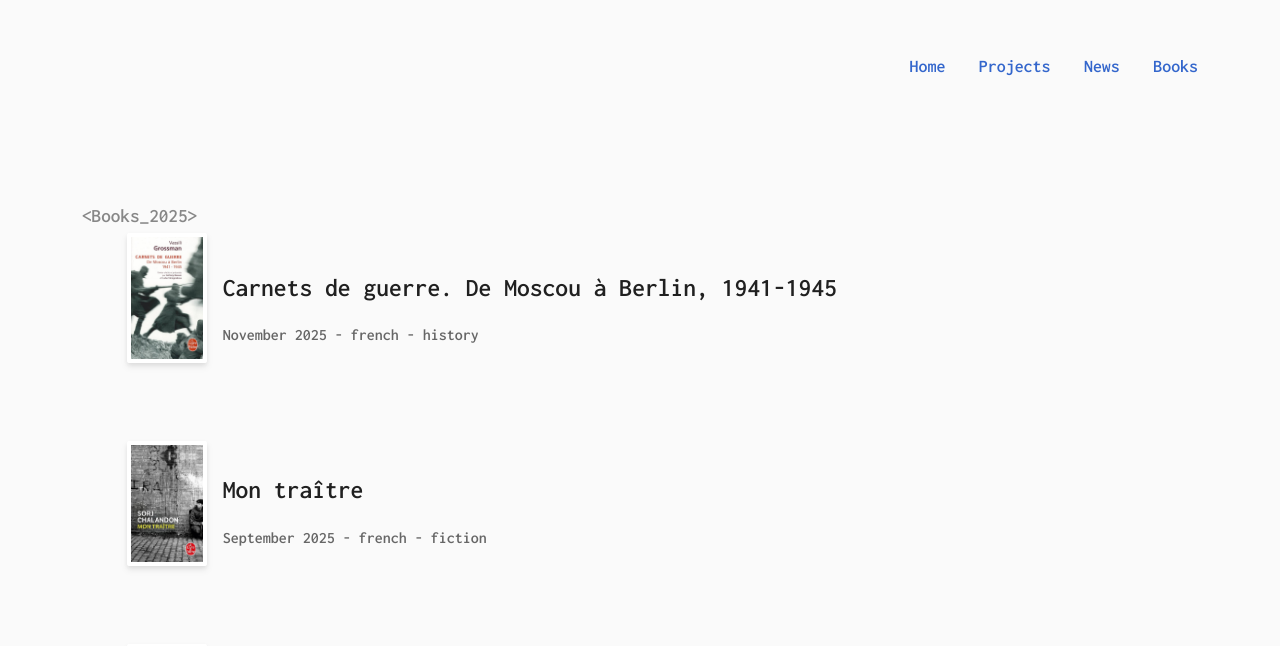
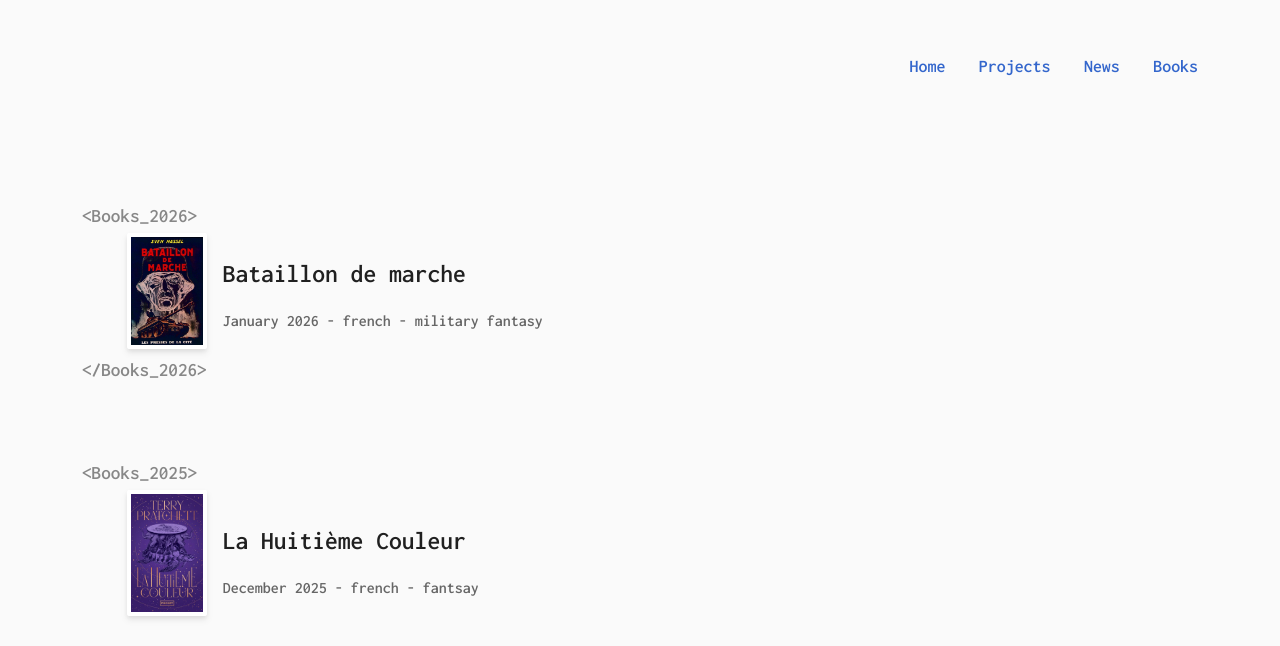
Before and after one commit to kevinch/kevinchevallierme, a Next.js app: page /books in a window 1280 px wide. Shown: the part 147-793 px from the top of the page. Built offline with nearby package versions, Linux system fonts and the light colour scheme.

Commit message:
add books jan 2026

```diff
--- a/components/Books.tsx
+++ b/components/Books.tsx
@@ -3,9 +3,29 @@ import Book from "./Book";
 function Books() {
   return (
     <div className="books-container container">
+      <span className="code-help">{"<Books_2026>"}</span>
+      <div className="books-list">
+        <Book
+          title="Bataillon de marche "
+          kind="Military fantasy"
+          language="french"
+          date="january 2026"
+          cover="/images/bataillon-de-marche.jpg"
+        />
+      </div>
+      <span className="code-help">{"</Books_2026>"}</span>
+
+      <div className="spacer" style={{ padding: "2rem 0" }} />
+
       <span className="code-help">{"<Books_2025>"}</span>
-
       <div className="books-list">
+        <Book
+          title="La Huitième Couleur"
+          kind="Fantsay"
+          language="french"
+          date="december 2025"
+          cover="/images/La-Huitieme-Couleur-Collector.jpg"
+        />
         <Book
           title="Carnets de guerre. De Moscou à Berlin, 1941-1945"
           kind="History"
@@ -62,7 +82,6 @@ function Books() {
           date="may 2025"
           cover="/images/vingt-mille-lieues-sous-mers.jpg"
         />
-
         <Book
           title="Le Horla"
           kind="Classic"
@@ -70,7 +89,6 @@ function Books() {
           date="march 2025"
           cover="/images/le-horla.jpg"
         />
-
         <Book
           title="Le dieu blanc est mort à Diên Biên Phu"
           kind="History"
@@ -78,7 +96,6 @@ function Books() {
           date="march 2025"
           cover="/images/le-dieu-blanc.jpg"
         />
-
         <Book
           title="Le Colonel Chabert"
           kind="Classic"
@@ -87,7 +104,6 @@ function Books() {
           link="https://www.goodreads.com/book/show/159434.Le_Colonel_Chabert"
           cover="/images/le-colonel-chabert.jpg"
         />
-
         <Book
           title="K2: The Story of the Savage Mountain"
           kind="Mountaineering"
@@ -96,7 +112,6 @@ function Books() {
           link="https://www.goodreads.com/book/show/112041.K2"
           cover="/images/k2-the-savage-mountain.jpg"
         />
-
         <Book
           title="Mechanicum"
           kind="Fantasy, Warhammer 40k"
@@ -105,7 +120,6 @@ function Books() {
           link="https://www.blacklibrary.com/french/the-horus-heresy-novels/mechanicum-fre.html"
           cover="/images/mechanicum.jpg"
         />
-
         <Book
           title="My Life as an Explorer"
           kind="Adventure, travel"
@@ -115,13 +129,11 @@ function Books() {
           cover="/images/my-life-an-an-explorer.jpg"
         />
       </div>
-
       <span className="code-help">{"</Books_2025>"}</span>
 
       <div className="spacer" style={{ padding: "2rem 0" }} />
 
       <span className="code-help">{"<Books_2024>"}</span>
-
       <div className="books-list">
         <Book
           title="A Time to Die: The Untold Story of the Kursk Tragedy"
@@ -131,7 +143,6 @@ function Books() {
           link="https://www.goodreads.com/book/show/452207.A_Time_to_Die"
           cover="/images/a-time-to-die.jpg"
         />
-
         <Book
           title="Légion"
           kind="Fantasy, Warhammer 40k"
@@ -140,7 +151,6 @@ function Books() {
           link="https://www.blacklibrary.com/french/the-horus-heresy-novels/legion-ebook-fr.html"
           cover="/images/legion.jpg"
         />
-
         <Book
           title="The Hundred Years' War on Palestine"
           kind="History"
@@ -149,7 +159,6 @@ function Books() {
           link="https://en.wikipedia.org/wiki/The_Hundred_Years%27_War_on_Palestine"
           cover="/images/the-hundred-years-war-on-palestine.jpg"
         />
-
         <Book
           title="Chernobyl 01:23:40"
           kind="History"
@@ -158,7 +167,6 @@ function Books() {
           link="https://www.amazon.com.br/Chernobyl-01-23-Andrew-Leatherbarrow/dp/8525438855"
           cover="/images/chernobyl-01-23-40.jpg"
         />
-
         <Book
           title="I Survived to Tell"
           kind="Holocaust memoir"
@@ -167,7 +175,6 @@ function Books() {
           link="https://www.goodreads.com/book/show/60215066-i-survived-to-tell"
           cover="/images/i-survived-to-tell.jpg"
         />
-
         <Book
           title="Le Retour des Anges"
           kind="Fantasy, Warhammer 40k"
@@ -176,7 +183,6 @@ function Books() {
           link="https://www.blacklibrary.com/french/the-horus-heresy-novels/le-retour-des-anges-ebook.html"
           cover="/images/le-retour-des-anges.jpg"
         />
-
         <Book
           title="Regenesis: Feeding the World without Devouring the Planet"
           kind="Environment, science, food, sustainability"
@@ -185,7 +191,6 @@ function Books() {
           link="https://www.monbiot.com/books/"
           cover="/images/regenesis.jpg"
         />
-
         <Book
           title="Incidents in the Life of a Slave Girl"
           kind="Slave narrative"
@@ -194,7 +199,6 @@ function Books() {
           link="https://en.wikipedia.org/wiki/Incidents_in_the_Life_of_a_Slave_Girl"
           cover="/images/incidents-in-the-life-of-a-slave-girl.jpg"
         />
-
         <Book
           title="Fulgrim"
           kind="Fantasy, Warhammer 40k"
@@ -203,7 +207,6 @@ function Books() {
           link="https://www.blacklibrary.com/french/the-horus-heresy-novels/fulgrim-ebook-french.html"
           cover="/images/fulgrim.jpg"
         />
-
         <Book
           title="Atlantis Beneath the Ice: The Fate of the Lost Continent "
           kind="Science & mythology"
@@ -212,7 +215,6 @@ function Books() {
           link="https://www.goodreads.com/book/show/12665183-atlantis-beneath-the-ice"
           cover="/images/atlantis-beneath-the-ice.jpg"
         />
-
         <Book
           title="La Fuite de l'Eisenstein"
           kind="Fantasy, Warhammer 40k"
@@ -221,7 +223,6 @@ function Books() {
           link="https://www.blacklibrary.com/all-products/fr-flight-of-the-eisenstein-ebook.html"
           cover="/images/le-fuite-de-l-einsenstein.jpg"
         />
-
         <Book
           title="Les Misérables"
           kind="Epic novel"
@@ -230,7 +231,6 @@ function Books() {
           link="https://fr.wikipedia.org/wiki/Les_Mis%C3%A9rables"
           cover="/images/les-miserables.jpg"
         />
-
         <Book
           title="The Software Engineer's Guidebook"
           kind="Software engineering"
@@ -239,7 +239,6 @@ function Books() {
           link="https://www.engguidebook.com/?ref=blog.pragmaticengineer.com"
           cover="/images/the-software-engineers-guidebook.jpg"
         />
-
         <Book
           title="Engineering Management For The Rest Of Us"
           kind="Engineering Management"
@@ -248,7 +247,6 @@ function Books() {
           link="https://www.engmanagement.dev/"
           cover="/images/engineering-management-for-the-rest-of-us.jpg"
         />
-
         <Book
           title="As Veias Abertas da América Latina"
           kind="Imperialism history"
@@ -257,7 +255,6 @@ function Books() {
           link="https://pt.wikipedia.org/wiki/As_Veias_Abertas_da_Am%C3%A9rica_Latina"
           cover="/images/as-veias-abertas-da-america-latina.jpg"
         />
-
         <Book
           title="80,000 hours"
           kind="Guide about career paths"
@@ -267,7 +264,6 @@ function Books() {
           cover="/images/80000-hours.jpg"
         />
       </div>
-
       <span className="code-help">{"</Books_2024>"}</span>
     </div>
   );
```
Also changed, not shown: public/images/La-Huitieme-Couleur-Collector.jpg (added), public/images/bataillon-de-marche.jpg (added).
